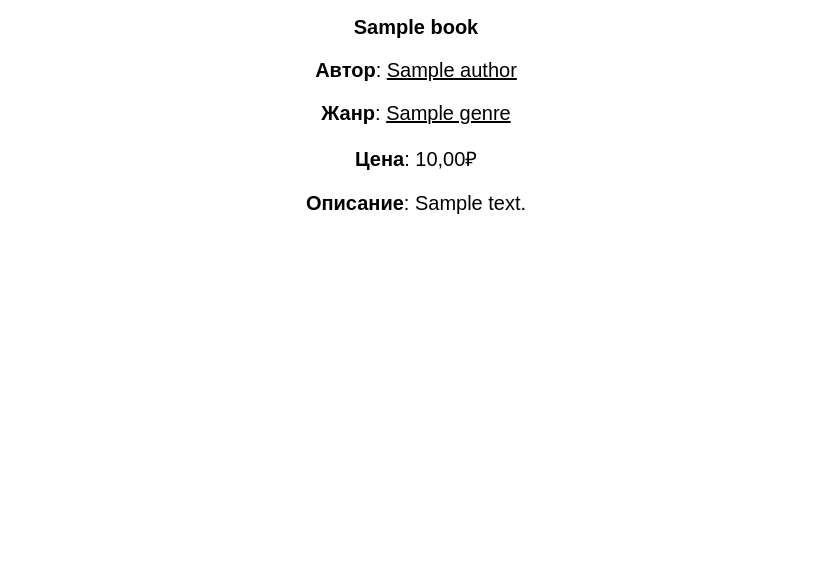
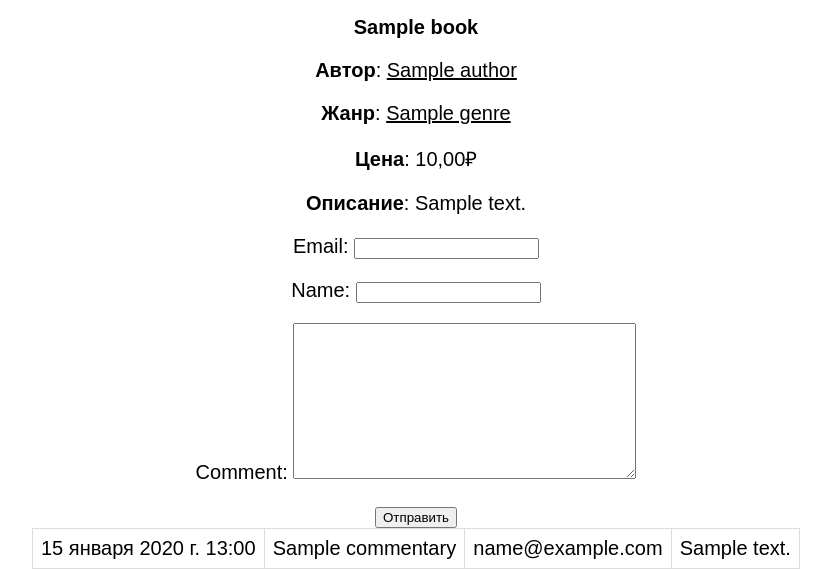
Before and after one commit to ASsssker/books_store, a Django app: page /books/1/ in a window 1280 px wide. Shown: the part 505-1074 px from the top of the page, without its empty margins (224-1055 px from the left). Before the commit the page ends 719 px from the top, so only its background shows below. Run offline with Django 4.2, Linux system fonts and the light colour scheme; tables that the repository leaves empty hold one stand-in row (values such as "Sample post"); grey boxes marked "Sample" are stand-in pictures.

Commit message:
Добавлены комментарии

```diff
--- /dev/null
+++ b/books/forms.py
@@ -0,0 +1,8 @@
+from django import forms
+from .models import Commentary
+
+
+class AddCommentForm(forms.ModelForm):
+    class Meta:
+        model = Commentary
+        fields = ['email', 'name', 'comment']
--- a/books/models.py
+++ b/books/models.py
@@ -63,5 +63,14 @@ class Book(models.Model):
 class Commentary(models.Model):
     email = models.EmailField()
     name = models.CharField(max_length=50)
-    status = models.BinaryField(default=True)
+    comment = models.TextField(max_length=250)
+    status = models.BooleanField(default=True)
     book = models.ForeignKey(Book, on_delete=models.CASCADE, related_name='comments')
+    created = models.DateTimeField(auto_now_add=True)
+
+    class Meta:
+        ordering = ['-created']
+        indexes = [
+            models.Index(fields=('-created',)),
+            models.Index(fields=('status',))
+        ]
--- a/books/urls.py
+++ b/books/urls.py
@@ -1,5 +1,5 @@
 from django.urls import path
-from .views import books_list, BooksDetailView
+from .views import books_list, books_detail, add_comment
 
 
 app_name = 'books'
@@ -9,5 +9,6 @@ urlpatterns = [
     path('books/', books_list, name='books_list'),
     path('author/<slug:author>/', books_list, name='author_books'),
     path('genre/<slug:genre>/', books_list, name='genre_books'),
-    path('books/<int:pk>/', BooksDetailView.as_view(), name='books_detail'),
+    path('books/<int:pk>/', books_detail, name='books_detail'),
+    path('comment/add/<int:pk>', add_comment, name='add_comment')
 ]
--- a/books/views.py
+++ b/books/views.py
@@ -1,9 +1,20 @@
-from django.shortcuts import render
+from django.shortcuts import render, redirect, get_object_or_404
+from django.http import HttpResponseBadRequest
+from django.views.decorators.http import require_POST, require_GET
 from django.views.generic.detail import DetailView
 from cart.forms import AddBookForm
-from .models import Book
+from .models import Book, Commentary
+from .forms import AddCommentForm
 
 # Create your views here.
+
+
+@require_GET
+def books_detail(request, pk):
+    book = Book.objects.filter(id=pk).prefetch_related ('auhtor', 'genre').first()
+    comments_q = Commentary.objects.filter(book=book)
+    context = {'book': book, 'comments': comments_q, 'book_form': AddBookForm(), 'comment_form': AddCommentForm()}
+    return render(request, 'books/books_detail.html', context)
 
 
 def books_list(request, author=None, genre=None):
@@ -15,17 +26,13 @@ def books_list(request, author=None, genre=None):
     context = {'books': books}
     return render(request, 'books/books_list.html', context)
 
+@require_POST
+def add_comment(request, pk):
+    form = AddCommentForm(request.POST)
+    if form.is_valid():
+        comment = form.save(commit=False)
+        book = get_object_or_404(Book, id=pk)
+        comment.book = book
+        comment.save()
 
-
-class BooksDetailView(DetailView):
-    model = Book
-    context_object_name = 'book'
-    template_name = 'books/books_detail.html'
-
-    def get_queryset(self):
-        return super().get_queryset().prefetch_related('auhtor', 'genre')
-
-    def get_context_data(self, **kwargs) -> dict[str, any]:
-        context = super().get_context_data(**kwargs)
-        context['form'] = AddBookForm()
-        return context
+    return redirect('books:books_detail', pk)
--- a/orders/views.py
+++ b/orders/views.py
@@ -9,6 +9,8 @@ from .forms import OrderForm
 
 def create_order(request):
     cart = Cart(request)
+    if not len(cart):
+        return redirect('cart:cart_detail')
     if request.method == 'POST':
         form = OrderForm(request.POST)
         if form.is_valid():
@@ -26,5 +28,5 @@ def create_order(request):
             return redirect(reverse('payment:process'))
     else:
         form = OrderForm()
-        context = {'cart': cart, 'form': form}
+    context = {'cart': cart, 'form': form}
     return render(request, 'orders/create.html', context)
--- a/static/css/styles.css
+++ b/static/css/styles.css
@@ -124,3 +124,21 @@ span {
     background-color: white;
     color: black;
   }
+
+  /* Комментарии */
+
+  .comment {
+    font-family: arial, sans-serif;
+    border-collapse: collapse;
+    width: 100%;
+  }
+
+  .comment td, th {
+    border: 1px solid #dddddd;
+    text-align: left;
+    padding: 8px;
+  }
+
+  .comment tr:nth-child(even) {
+    background-color: #dddddd;
+  }
--- a/templates/books/books_detail.html
+++ b/templates/books/books_detail.html
@@ -4,7 +4,7 @@
     <div class="book-info">
         <img src="{{ book.image.url }}" alt="Error">
         <form action="{% url "cart:add" book.id %}" method="post">
-            {{ form.as_p }}
+            {{ book_form.as_p }}
             {% csrf_token %}
             <input type="submit" value="Добавить в корзину">
         </form>
@@ -13,6 +13,20 @@
         <p><span>Жанр</span>: {% for genre in book.genre.all %}<a href="{% url "books:genre_books" genre.slug %}">{{ genre.genre_name }}</a> {% endfor %}</p>
         <p><span>Цена</span>: {{ book.price }}₽</p>
         <p><span>Описание</span>: {{ book.description }}</p>
+        <form action="{% url "books:add_comment" book.id %}" method="post">
+            {{ comment_form.as_p }}
+            {% csrf_token %}
+            <input type="submit" value="Отправить">
+        </form>
+        {% for comment in comments %}
+        <table class="comment">
+            <tr>
+              <td>{{ comment.created }}</td>
+              <td>{{ comment.name }}</th>
+              <td>{{ comment.email }}</th>
+              <td>{{ comment.comment }}</th>
+            </tr>
+        {% endfor %}
 
     </div>
 {% endblock content %}
--- a/templates/cart/cart_detail.html
+++ b/templates/cart/cart_detail.html
@@ -49,9 +49,9 @@
           </form>
         </td>
         <td>
-          <form action="POST" action="{% url "orders:create" %}">
+          <form action="{% url "orders:create" %}">
             {% csrf_token %}
-            <input type="submit" value="Купить">
+            <input type="submit" value="Купить"{% if not cart|length %}disabled{% endif %}>
           </form>
         </td>
         <td colspan="4">Общая стоимость</td>
```
Also changed, not shown: books/migrations/0001_initial.py, books/migrations/0002_alter_book_name_alter_book_slug.py (deleted), books/migrations/0002_alter_commentary_status.py (added), books/migrations/0003_alter_commentary_options_commentary_created_and_more.py (added), orders/migrations/0001_initial.py.
